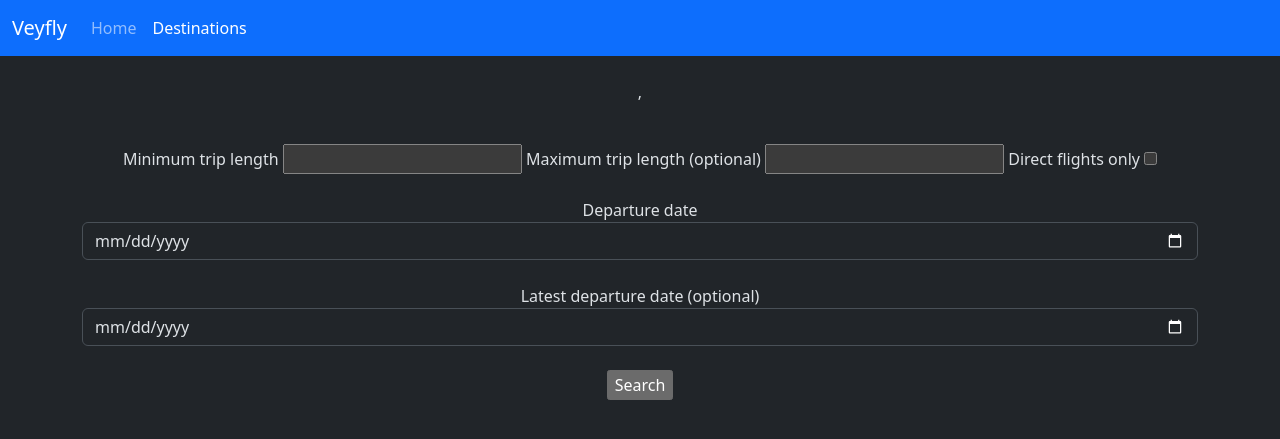
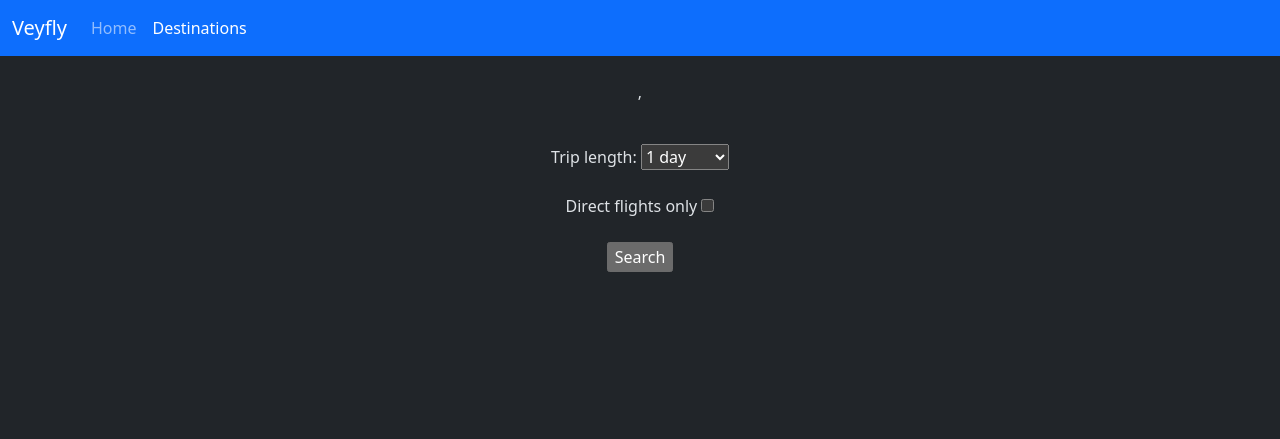
Before and after one commit to KnowYourLines/varyfly, a Django app: template veyfly/templates/cheapest_flight_dates.html in a window 1280 px wide. Shown: the top 439 px of the page. Run offline with Django 4.2, Linux system fonts and the light colour scheme; the template is opened without the code that fills it: values that come from a table or form of the project are taken from there, others are empty; parts of the project's set-up code (start-up, migrations or seed data) failed here and were passed over.

Commit message:
search flights by specific trip length only

```diff
--- a/veyfly/forms.py
+++ b/veyfly/forms.py
@@ -19,53 +19,16 @@
 
 class TravelPreferencesForm(forms.Form):
     nonstop_only = forms.BooleanField(required=False, label="Direct flights only")
-    min_trip_length = forms.IntegerField(
-        required=True, min_value=1, label="Minimum trip length"
-    )
-    max_trip_length = forms.IntegerField(
-        required=False, min_value=1, label="Maximum trip length (optional)"
-    )
-    departure_date = forms.DateField(
+    trip_length = forms.ChoiceField(
         required=True,
-        label="Departure date",
-        widget=DateInput(attrs={"class": "form-control", "type": "date"}),
-    )
-    latest_departure_date = forms.DateField(
-        required=False,
-        label="Latest departure date (optional)",
-        widget=DateInput(attrs={"class": "form-control", "type": "date"}),
+        label="Trip length: ",
+        choices=[(num, f"{num} {'days' if num > 1 else 'day'}") for num in range(1, 16)]
+        + [("One way", "One way")],
     )
 
     def __init__(self, *args, **kwargs):
         super().__init__(*args, **kwargs)
         self.label_suffix = ""  # Removes : as label suffix
-
-    def clean_latest_departure_date(self):
-        date = self.cleaned_data.get("latest_departure_date")
-        if date and date < datetime.date.today():
-            raise forms.ValidationError("The date cannot be in the past!")
-        return date
-
-    def clean_departure_date(self):
-        date = self.cleaned_data.get("departure_date")
-        if date and date < datetime.date.today():
-            raise forms.ValidationError("The date cannot be in the past!")
-        return date
-
-    def clean(self):
-        cleaned_data = super().clean()
-        max_trip_length = cleaned_data.get("max_trip_length")
-        min_trip_length = cleaned_data.get("min_trip_length")
-
-        if max_trip_length and min_trip_length and max_trip_length <= min_trip_length:
-            raise ValidationError(
-                "Maximum trip length must be greater than minimum trip length."
-            )
-        departure_date = cleaned_data.get("departure_date")
-        latest_departure_date = cleaned_data.get("latest_departure_date")
-
-        if latest_departure_date and latest_departure_date <= departure_date:
-            raise ValidationError("Latest departure date must be after departure date.")
 
 
 class HomeResultsForm(forms.Form):
--- a/veyfly/templates/cheapest_flight_dates.html
+++ b/veyfly/templates/cheapest_flight_dates.html
@@ -37,39 +37,21 @@
         {% for error in form.non_field_errors %}
             <li style="color:red"><strong>{{ error|escape }}</strong></li>
         {% endfor %}
-        {% for error in form.min_trip_length.errors  %}
-            <li style="color:red"><strong>{{ error|escape }}</strong></li>
-        {% endfor %}
-        {% for error in form.max_trip_length.errors %}
+        {% for error in form.trip_length.errors  %}
             <li style="color:red"><strong>{{ error|escape }}</strong></li>
         {% endfor %}
         {% for error in form.nonstop_only.errors %}
             <li style="color:red"><strong>{{ error|escape }}</strong></li>
         {% endfor %}
-        {% for error in form.latest_departure_date.errors %}
-            <li style="color:red"><strong>{{ error|escape }}</strong></li>
-        {% endfor %}
-        {% for error in form.departure_date.errors %}
-            <li style="color:red"><strong>{{ error|escape }}</strong></li>
-        {% endfor %}
         </ul>
         <div class="fieldWrapper">
-            {{ form.min_trip_length.label_tag }}
-            {{ form.min_trip_length }}
-            {{ form.max_trip_length.label_tag }}
-            {{ form.max_trip_length }}
-            {{ form.nonstop_only.label_tag }}
-            {{ form.nonstop_only }}
+            {{ form.trip_length.label_tag }}
+            {{ form.trip_length }}
         </div>
         <br/>
         <div class="fieldWrapper">
-            {{ form.departure_date.label_tag }}
-            {{ form.departure_date }}
-        </div>
-        <br/>
-        <div class="fieldWrapper">
-            {{ form.latest_departure_date.label_tag }}
-            {{ form.latest_departure_date }}
+            {{ form.nonstop_only.label_tag }}
+            {{ form.nonstop_only }}
         </div>
         <br/>
         <input type="submit" value="Search">
@@ -78,12 +60,11 @@
         <table class="table table-dark table-striped">
         <thead>
         <tr>
-            <th scope="cul">Total Price</th>
-            <th scope="cul">Origin</th>
-            <th scope="cul">Destination</th>
-            <th scope="cul">Departs</th>
-            <th scope="cul">Returns</th>
-            <th scope="cul">Trip Length</th>
+            <th scope="col">Total Price</th>
+            <th scope="col">Origin</th>
+            <th scope="col">Destination</th>
+            <th scope="col">Departs</th>
+            <th scope="col">Returns</th>
         </tr>
         </thead>
         <tbody>
@@ -93,8 +74,7 @@
             <td>{{ flight.readable_origin }}</td>
             <td>{{ flight.readable_destination }}</td>
             <td>{{ flight.readable_departure }}</td>
-            <td>{{ flight.readable_return }}</td>
-            <td>{{ flight.trip_num_days }} days</td>
+            <td>{% if flight.readable_return %}{{ flight.readable_return }}{% else %}N/A{% endif %}</td>
         </tr>
         {% endfor %}
         </tbody>
```
Also changed, not shown: veyfly/helpers.py (+1 -18 lines), veyfly/views.py (+37 -23 lines).
